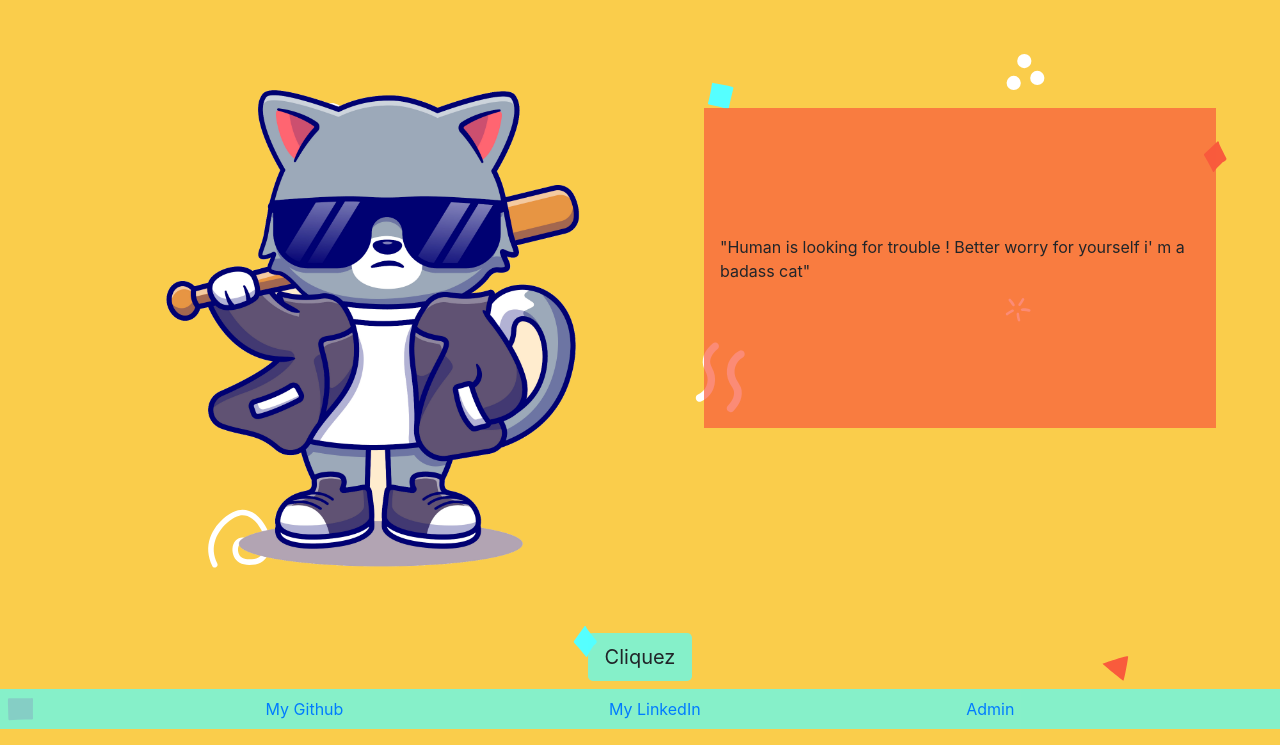
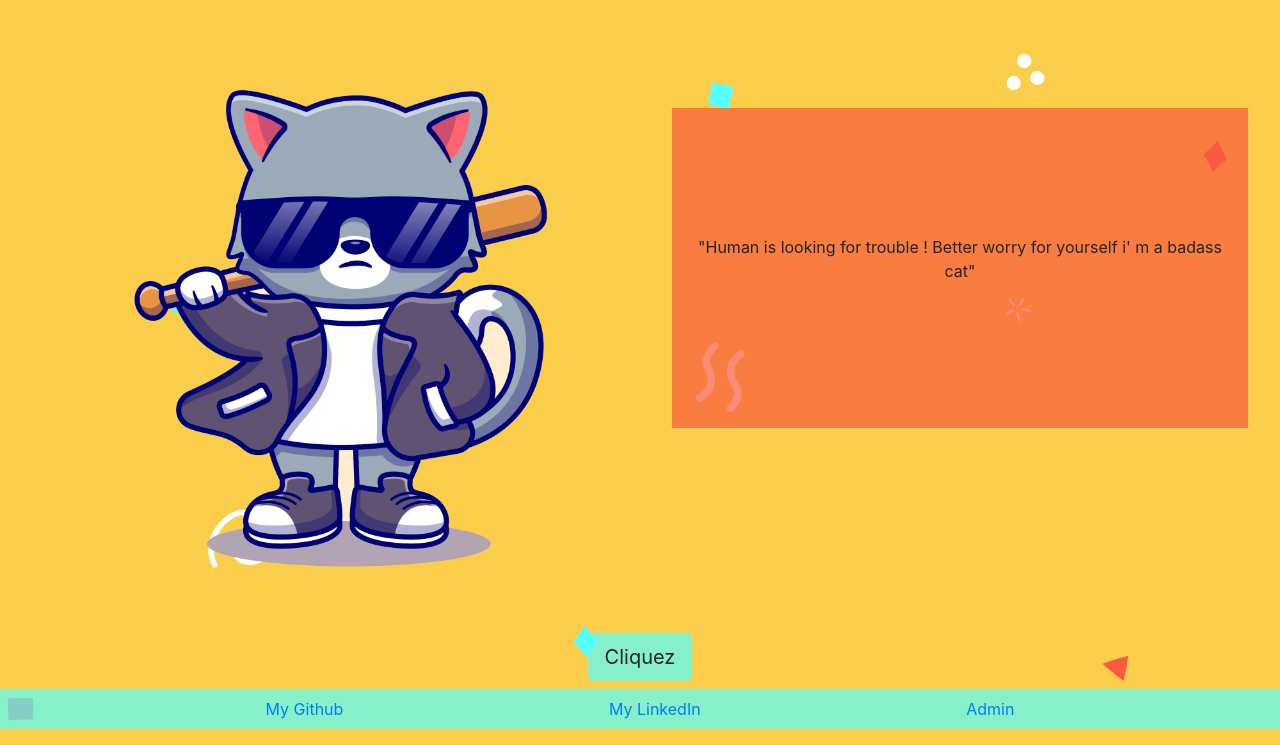
Before and after one commit to ZK9XW3/my-cat-is-thinking-front, a plain HTML site: page index.html in a window 1280 px wide. Shown: the part 71-816 px from the top of the page. Drawn offline with nearby package versions, Linux system fonts and the light colour scheme.

Commit message:
fix(style.css): main__content__p min width

```diff
--- a/assets/css/style.css
+++ b/assets/css/style.css
@@ -66,8 +66,10 @@ footer {
 .main__content__p {
     background-color: rgba(249, 91, 60, 0.7);
     max-height: 40vh;
+    min-width: 50%;
     margin-top: 10%;
     padding: 11% 1rem;
+    text-align: center;
 }
 
 .main__button {
```
